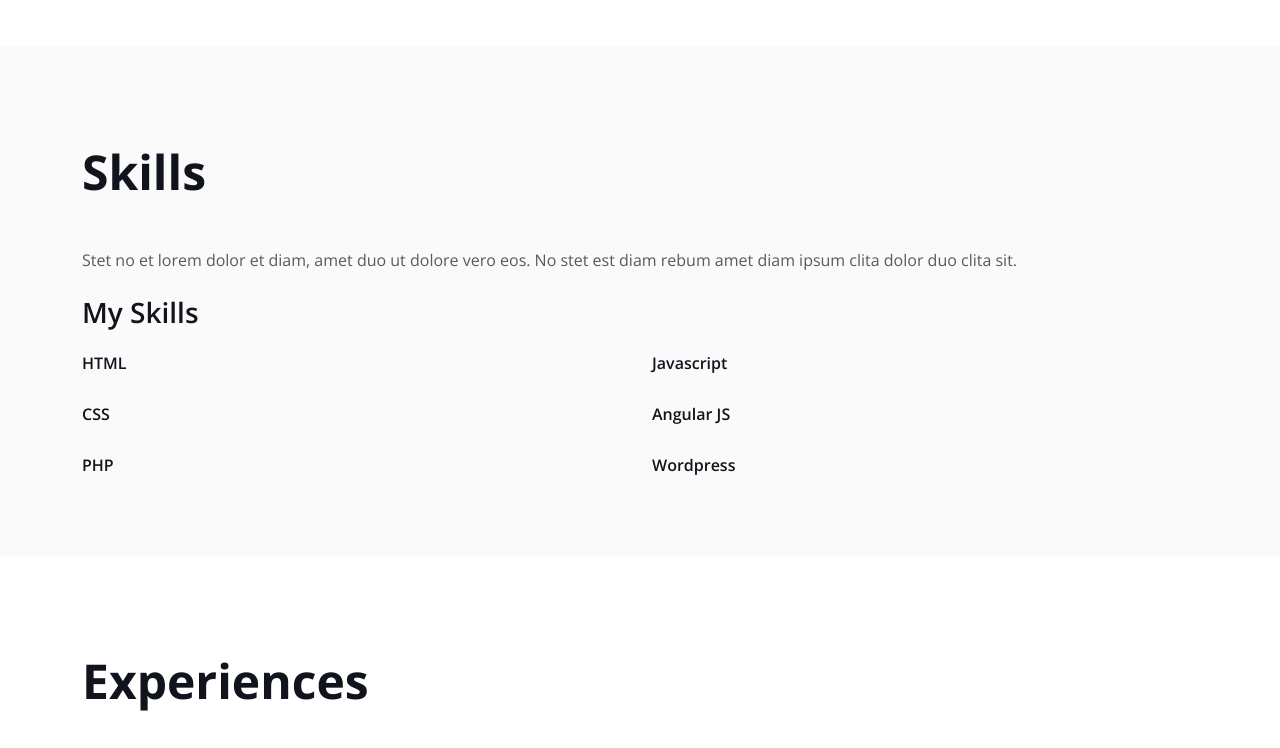
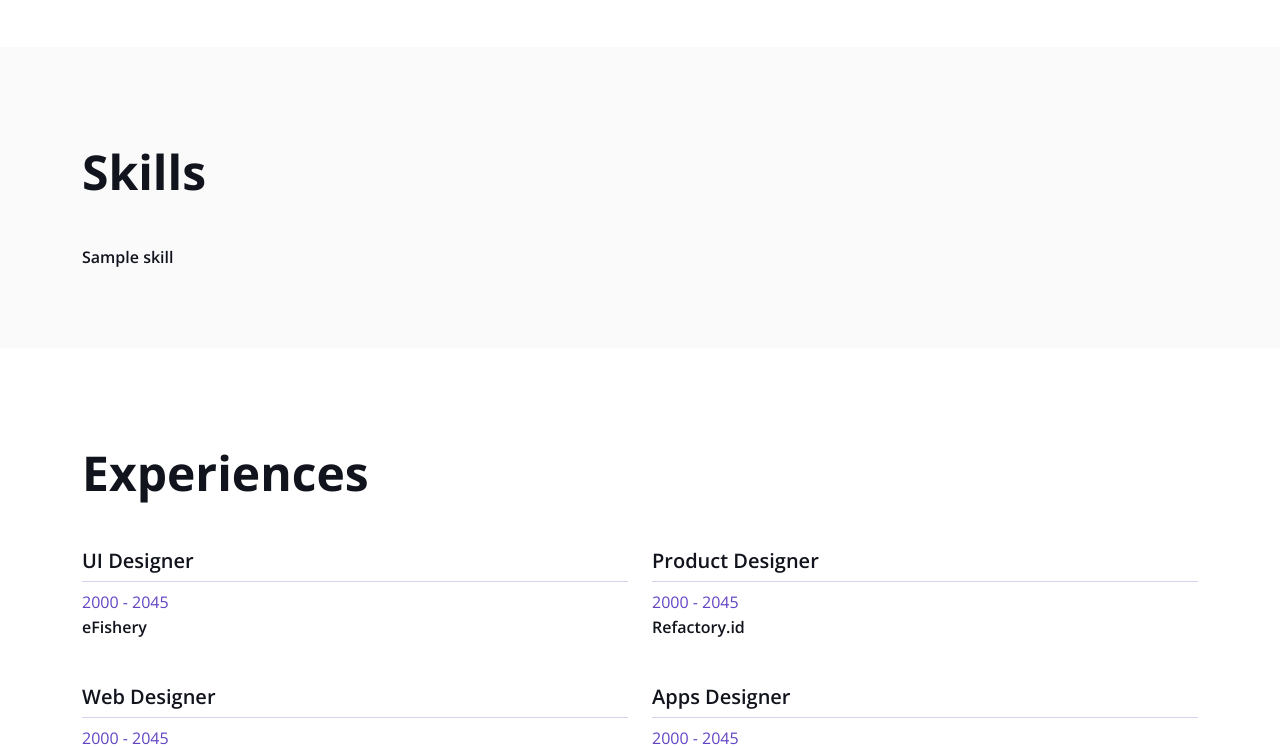
Before and after one commit to andre-fajar-n/Profile-Page, a Django app: page / in a window 1280 px wide. Shown: the part 1331-2079 px from the top of the page. Run offline with Django 4.2, Linux system fonts and the light colour scheme; tables that the repository leaves empty hold one stand-in row (values such as "Sample post"); parts of the project's set-up code (start-up, migrations or seed data) failed here and were passed over; some libraries are stand-ins or nearby versions.

Commit message:
add skill data in html template

```diff
--- a/profile_page/models.py
+++ b/profile_page/models.py
@@ -24,9 +24,9 @@ class About(models.Model):
 
 class Skill(models.Model):
     name = models.CharField(max_length=100, null=False)
-    image_url = models.CharField(max_length=1000, null=True)
+    image_url = models.CharField(max_length=1000, null=True, blank=True)
     created_at = models.DateTimeField(auto_now_add=True)
-    updated_at = models.DateTimeField(null=True, blank=True)
+    updated_at = models.DateTimeField(auto_now=True, null=True, blank=True)
     deleted_at = models.DateTimeField(null=True, blank=True)
 
     def __str__(self) -> str:
--- a/profile_page/templates/component/skill.html
+++ b/profile_page/templates/component/skill.html
@@ -4,67 +4,35 @@
         <div class="row g-5">
             <div class="col-lg-12 wow fadeInUp" data-wow-delay="0.1s">
                 <h1 class="display-5 mb-5">Skills</h1>
-                <p class="mb-4">Stet no et lorem dolor et diam, amet duo ut dolore vero eos. No stet est diam rebum amet diam ipsum clita dolor duo clita sit.</p>
-                <h3 class="mb-4">My Skills</h3>
+                <!-- <p class="mb-4">Stet no et lorem dolor et diam, amet duo ut dolore vero eos. No stet est diam rebum amet diam ipsum clita dolor duo clita sit.</p> -->
+                <!-- <h3 class="mb-4">My Skills</h3> -->
                 <div class="row align-items-center">
-                    <div class="col-md-6">
+
+                    {% for skill in skills %}
+
+                        {% if forloop.first %}
+                        <div class="col-sm-3">
+                        {% endif %}
+
                             <div class="skill mb-4">
                                 <div class="d-flex justify-content-between">
-                                <h6 class="font-weight-bold">HTML</h6>
+                                    <h6 class="font-weight-bold">{{skill.name|capfirst}}</h6>
                                     <!-- <h6 class="font-weight-bold">95%</h6> -->
                                 </div>
                                 <!-- <div class="progress">
                                     <div class="progress-bar bg-primary" role="progressbar" aria-valuenow="95" aria-valuemin="0" aria-valuemax="100"></div>
                                 </div> -->
                             </div>
-                        <div class="skill mb-4">
-                            <div class="d-flex justify-content-between">
-                                <h6 class="font-weight-bold">CSS</h6>
-                                <!-- <h6 class="font-weight-bold">85%</h6> -->
+
+                        {% if forloop.counter|divisibleby:3 %}
                         </div>
-                            <!-- <div class="progress">
-                                <div class="progress-bar bg-warning" role="progressbar" aria-valuenow="85" aria-valuemin="0" aria-valuemax="100"></div>
-                            </div> -->
+                        <div class="col-sm-3">
+                        {% endif %}
+
+                        {% if forloop.last %}
                         </div>
-                        <div class="skill mb-4">
-                            <div class="d-flex justify-content-between">
-                                <h6 class="font-weight-bold">PHP</h6>
-                                <!-- <h6 class="font-weight-bold">90%</h6> -->
-                            </div>
-                            <!-- <div class="progress">
-                                <div class="progress-bar bg-danger" role="progressbar" aria-valuenow="90" aria-valuemin="0" aria-valuemax="100"></div>
-                            </div> -->
-                        </div>
-                    </div>
-                    <div class="col-md-6">
-                        <div class="skill mb-4">
-                            <div class="d-flex justify-content-between">
-                                <h6 class="font-weight-bold">Javascript</h6>
-                                <!-- <h6 class="font-weight-bold">90%</h6> -->
-                            </div>
-                            <!-- <div class="progress">
-                                <div class="progress-bar bg-danger" role="progressbar" aria-valuenow="90" aria-valuemin="0" aria-valuemax="100"></div>
-                            </div> -->
-                        </div>
-                        <div class="skill mb-4">
-                            <div class="d-flex justify-content-between">
-                                <h6 class="font-weight-bold">Angular JS</h6>
-                                <!-- <h6 class="font-weight-bold">95%</h6> -->
-                            </div>
-                            <!-- <div class="progress">
-                                <div class="progress-bar bg-dark" role="progressbar" aria-valuenow="95" aria-valuemin="0" aria-valuemax="100"></div>
-                            </div> -->
-                        </div>
-                        <div class="skill mb-4">
-                            <div class="d-flex justify-content-between">
-                                <h6 class="font-weight-bold">Wordpress</h6>
-                                <!-- <h6 class="font-weight-bold">85%</h6> -->
-                            </div>
-                            <!-- <div class="progress">
-                                <div class="progress-bar bg-info" role="progressbar" aria-valuenow="85" aria-valuemin="0" aria-valuemax="100"></div>
-                            </div> -->
-                        </div>
-                    </div>
+                        {% endif %}
+                    {% endfor %}
                 </div>
             </div>
         </div>
--- a/profile_page/views.py
+++ b/profile_page/views.py
@@ -17,10 +17,14 @@ def index(request):
     # get user data
     user = User.objects.get()
 
+    # get skills data
+    skills = models.Skill.objects.all()
+
     data = {
         "about": about,
         "years_experience": int(delta.total_seconds()//(3600*24*365.25)),
         "user": user,
+        "skills": skills,
     }
 
     return render(request, "index.html", data)
```
Also changed, not shown: profile_page/admin.py (+7 -2 lines). Lines whose indentation alone changed are shown as unchanged.
